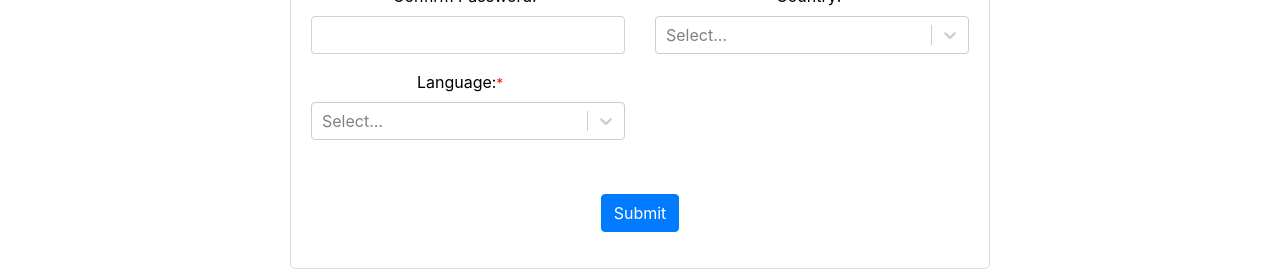
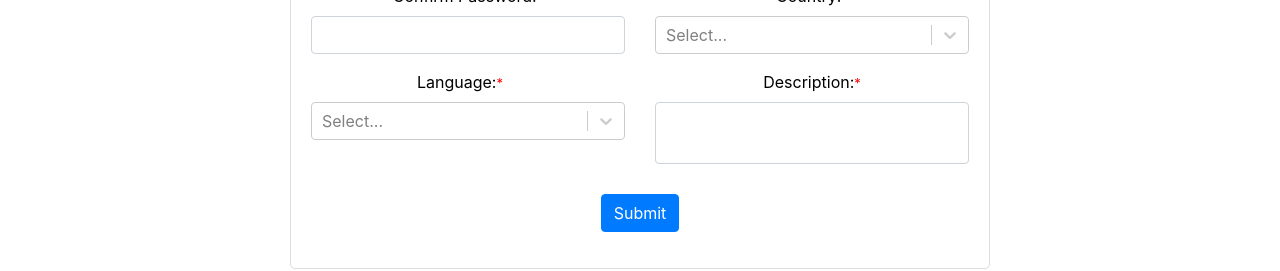
Before and after one commit to acoss22/react-forms-and-validation, a React (Create React App) app in the folder formsapp/: page / in a window 1280 px wide. Shown: the part 448-719 px from the top of the page. Built offline with nearby package versions, Linux system fonts and the light colour scheme; no server answers.

Commit message:
text area validation and properties

```diff
--- a/formsapp/package.json
+++ b/formsapp/package.json
@@ -3,6 +3,7 @@
   "version": "0.1.0",
   "private": true,
   "dependencies": {
+    "@material-ui/core": "^4.11.2",
     "@testing-library/jest-dom": "^5.11.8",
     "@testing-library/react": "^11.2.2",
     "@testing-library/user-event": "^12.6.0",
--- a/formsapp/src/Components/CustomForm.scss
+++ b/formsapp/src/Components/CustomForm.scss
@@ -14,3 +14,7 @@
     font-size: small;
     color: red;
   }
+
+  textarea {
+    resize: none;
+  }
--- a/formsapp/src/Components/CustomForm.tsx
+++ b/formsapp/src/Components/CustomForm.tsx
@@ -41,6 +41,7 @@ class CustomForm extends Component<any, any> {
         language: [],
         country: null,
         zipCode: "",
+        description: ""
 
       },
       formErrors: {
@@ -52,7 +53,8 @@ class CustomForm extends Component<any, any> {
         gender: null,
         language: null,
         country: null,
-        zipCode: null
+        zipCode: null,
+        description: ""
       },
       countryList: Array<string>(),
       languageList: Array<ILanguage>(),
@@ -71,6 +73,19 @@ class CustomForm extends Component<any, any> {
     }
     this.setState({ stateAux });
   };
+
+  validateDescription = (evt: React.ChangeEvent<HTMLTextAreaElement>) => {
+    var stateAux = { ...this.state };
+    stateAux.form.description = evt.target.value;
+
+    if (evt.currentTarget.value) {
+      stateAux.formErrors.description = "";
+    } else {
+      stateAux.formErrors.description = "Please enter a description";
+    }
+    this.setState({ stateAux });
+  };
+
 
   validateEmail = (evt: React.ChangeEvent<HTMLInputElement>) => {
     const regexp = new RegExp(
@@ -322,6 +337,9 @@ class CustomForm extends Component<any, any> {
     if(!stateAux.formErrors.zipCode){
       stateAux.formErrors.zipCode = "Please enter a zip code";
     }
+    if(!stateAux.formErrors.description){
+      stateAux.formErrors.description = "Please enter a description";
+    }
 
   }
 
@@ -517,6 +535,21 @@ class CustomForm extends Component<any, any> {
                   <span className="err">{this.state.formErrors.country}</span>
                 )}
               </div>
+              <div className="form-group">
+                <label>
+                  Description:<span className="asterisk">*</span>
+                </label>
+                <textarea className="form-control"
+                style={{resize: "none"}}
+                id="exampleFormControlTextarea1"
+                value={this.state.form.description}
+                onChange={this.validateDescription}
+                rows={2}
+                />
+             {this.state.formErrors.description && (
+               <span className="err">{this.state.formErrors.description}</span>
+             )}
+              </div>
             </div>
           </div>
 
```
Also changed, not shown: 2 other files (tests, documents, lock files or other folders).
